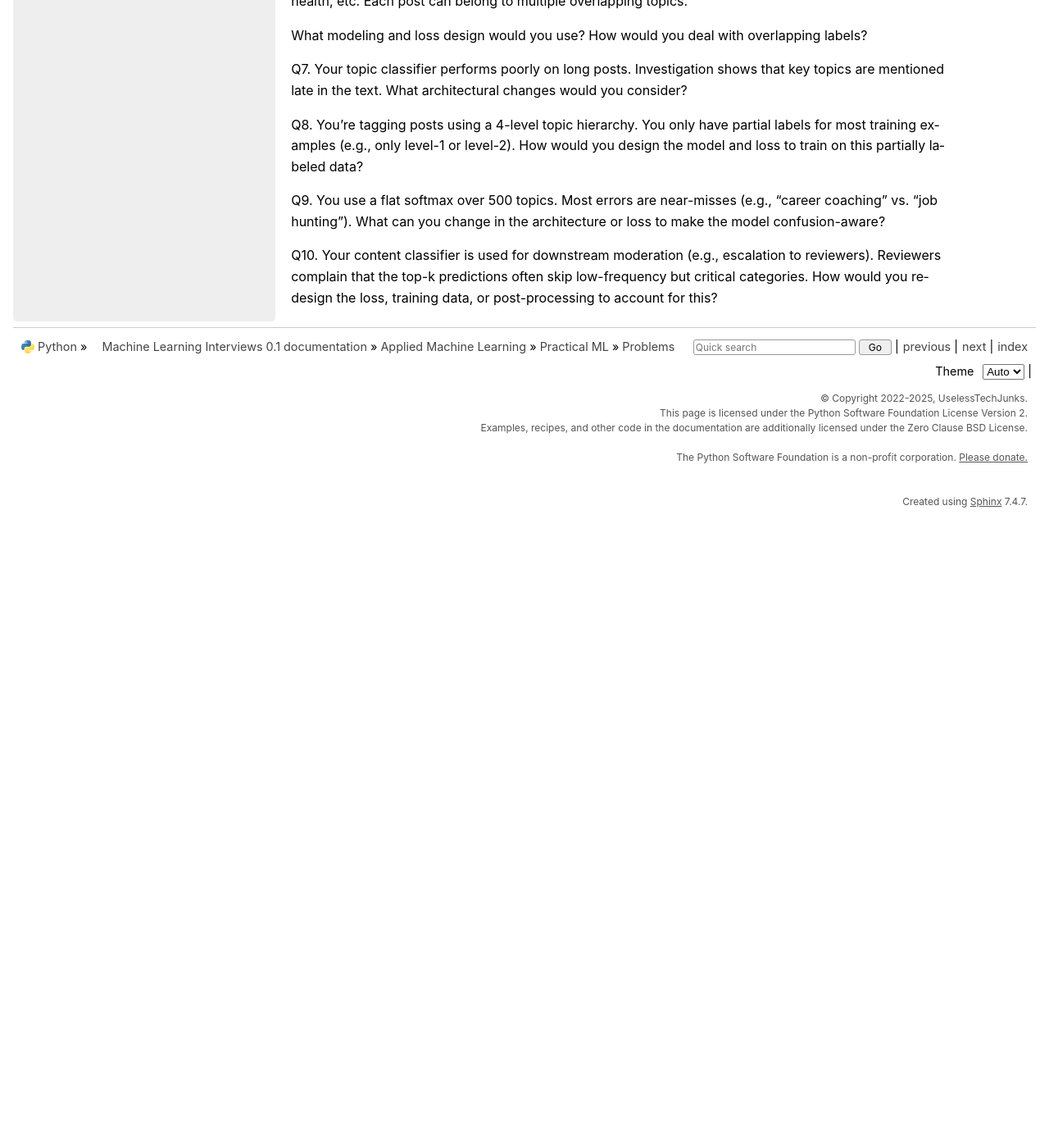
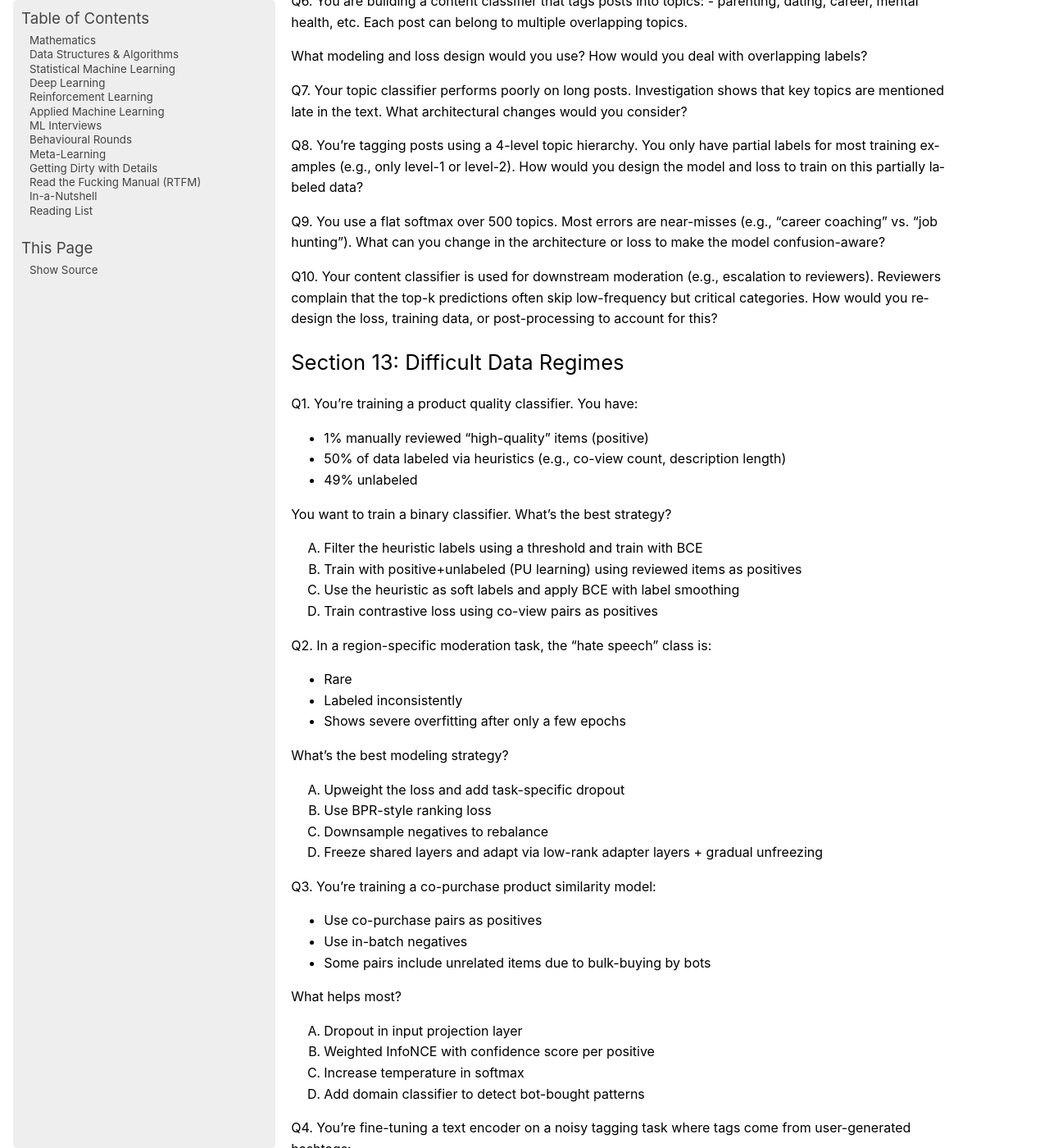
Before and after one commit to uselesstechjunks/leetcode, a Sphinx documentation site: the page built from docs/source/applied/practical/prob.rst, in a window 1280 px wide and 1400 px high, scrolled down 4851 px. Shown: the whole window at 82% size. Built offline with Sphinx 7.4.7, drawn with Linux system fonts in a browser that asks for light colours; pages that are not in the unit, such as notebooks, are missing from menus; before the commit the page ends 5481 px from its top, so only the background shows below that; some of the changed text lies outside the part shown.

Commit message:
Update prob.rst

```diff
--- a/docs/source/applied/practical/prob.rst
+++ b/docs/source/applied/practical/prob.rst
@@ -171,25 +171,75 @@ Would you use one model or multiple? How would you share information across regi
 *************************************************************************
 Section 12: Content Understanding: Taxonomy + Semantics
 *************************************************************************
-Q6.
-You are building a content classifier that tags posts into topics:
+Q6. You are building a content classifier that tags posts into topics:
 - parenting, dating, career, mental health, etc.
 Each post can belong to multiple overlapping topics.
 
 What modeling and loss design would you use? How would you deal with overlapping labels?
 
-Q7.
-Your topic classifier performs poorly on long posts. Investigation shows that key topics are mentioned late in the text.
+Q7. Your topic classifier performs poorly on long posts. Investigation shows that key topics are mentioned late in the text.
 What architectural changes would you consider?
 
-Q8.
-You’re tagging posts using a 4-level topic hierarchy. You only have partial labels for most training examples (e.g., only level-1 or level-2).
+Q8. You’re tagging posts using a 4-level topic hierarchy. You only have partial labels for most training examples (e.g., only level-1 or level-2).
 How would you design the model and loss to train on this partially labeled data?
 
-Q9.
-You use a flat softmax over 500 topics. Most errors are near-misses (e.g., “career coaching” vs. “job hunting”).
+Q9. You use a flat softmax over 500 topics. Most errors are near-misses (e.g., “career coaching” vs. “job hunting”).
 What can you change in the architecture or loss to make the model confusion-aware?
 
-Q10.
-Your content classifier is used for downstream moderation (e.g., escalation to reviewers). Reviewers complain that the top-k predictions often skip low-frequency but critical categories.
+Q10. Your content classifier is used for downstream moderation (e.g., escalation to reviewers). Reviewers complain that the top-k predictions often skip low-frequency but critical categories.
 How would you redesign the loss, training data, or post-processing to account for this?
+
+*************************************************************************
+Section 13: Difficult Data Regimes
+*************************************************************************
+Q1. You’re training a product quality classifier. You have:
+
+- 1% manually reviewed “high-quality” items (positive)
+- 50% of data labeled via heuristics (e.g., co-view count, description length)
+- 49% unlabeled
+
+You want to train a binary classifier. What’s the best strategy?
+
+A. Filter the heuristic labels using a threshold and train with BCE
+B. Train with positive+unlabeled (PU learning) using reviewed items as positives
+C. Use the heuristic as soft labels and apply BCE with label smoothing
+D. Train contrastive loss using co-view pairs as positives
+
+Q2. In a region-specific moderation task, the “hate speech” class is:
+
+- Rare
+- Labeled inconsistently
+- Shows severe overfitting after only a few epochs
+
+What’s the best modeling strategy?
+
+A. Upweight the loss and add task-specific dropout
+B. Use BPR-style ranking loss
+C. Downsample negatives to rebalance
+D. Freeze shared layers and adapt via low-rank adapter layers + gradual unfreezing
+
+Q3. You’re training a co-purchase product similarity model:
+
+- Use co-purchase pairs as positives
+- Use in-batch negatives
+- Some pairs include unrelated items due to bulk-buying by bots
+
+What helps most?
+
+A. Dropout in input projection layer
+B. Weighted InfoNCE with confidence score per positive
+C. Increase temperature in softmax
+D. Add domain classifier to detect bot-bought patterns
+
+Q4. You’re fine-tuning a text encoder on a noisy tagging task where tags come from user-generated hashtags:
+
+- Some tags are correct
+- Some are ambiguous
+- Many are missing entirely
+
+Which architecture choice helps the most?
+
+A. Add per-tag loss weights
+B. Use mean pooled CLS + sigmoid layer
+C. Add a contrastive head alongside tag prediction
+D. Use temperature-scaled softmax and top-1 supervision
```
